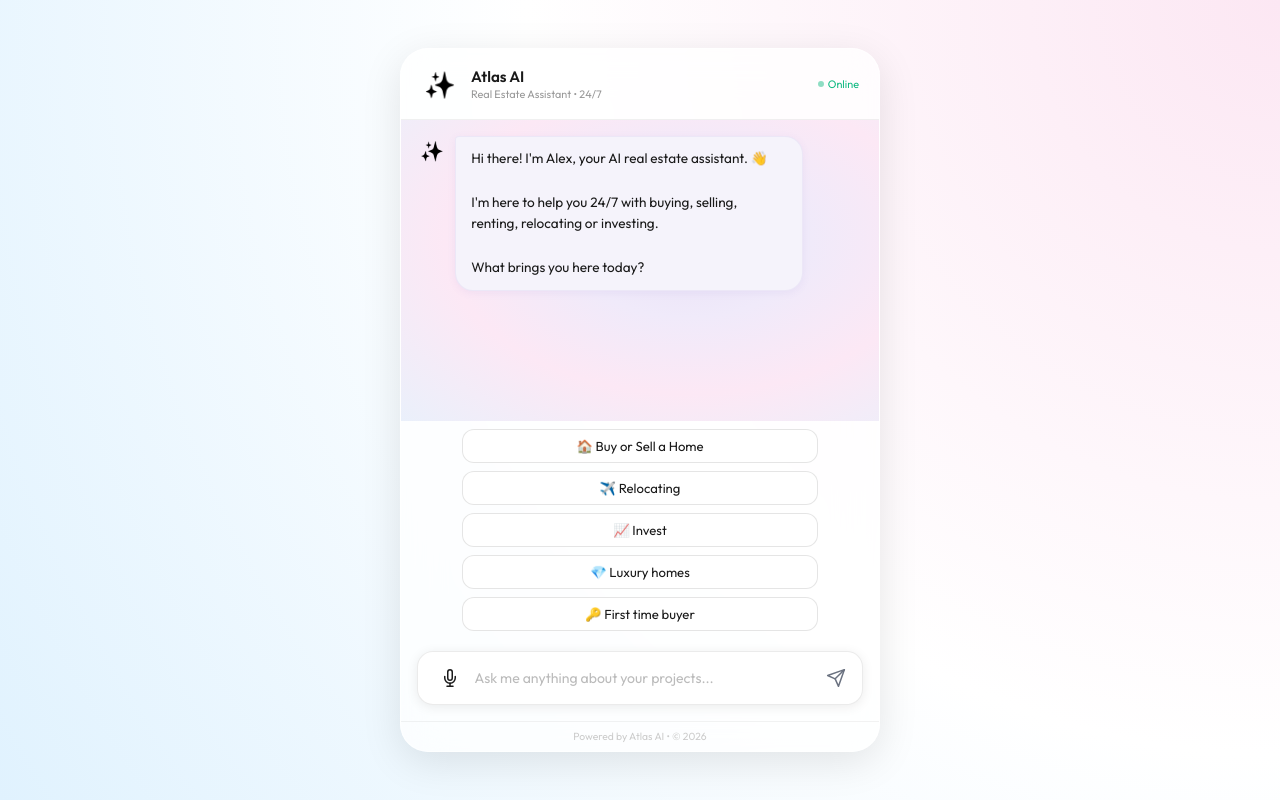
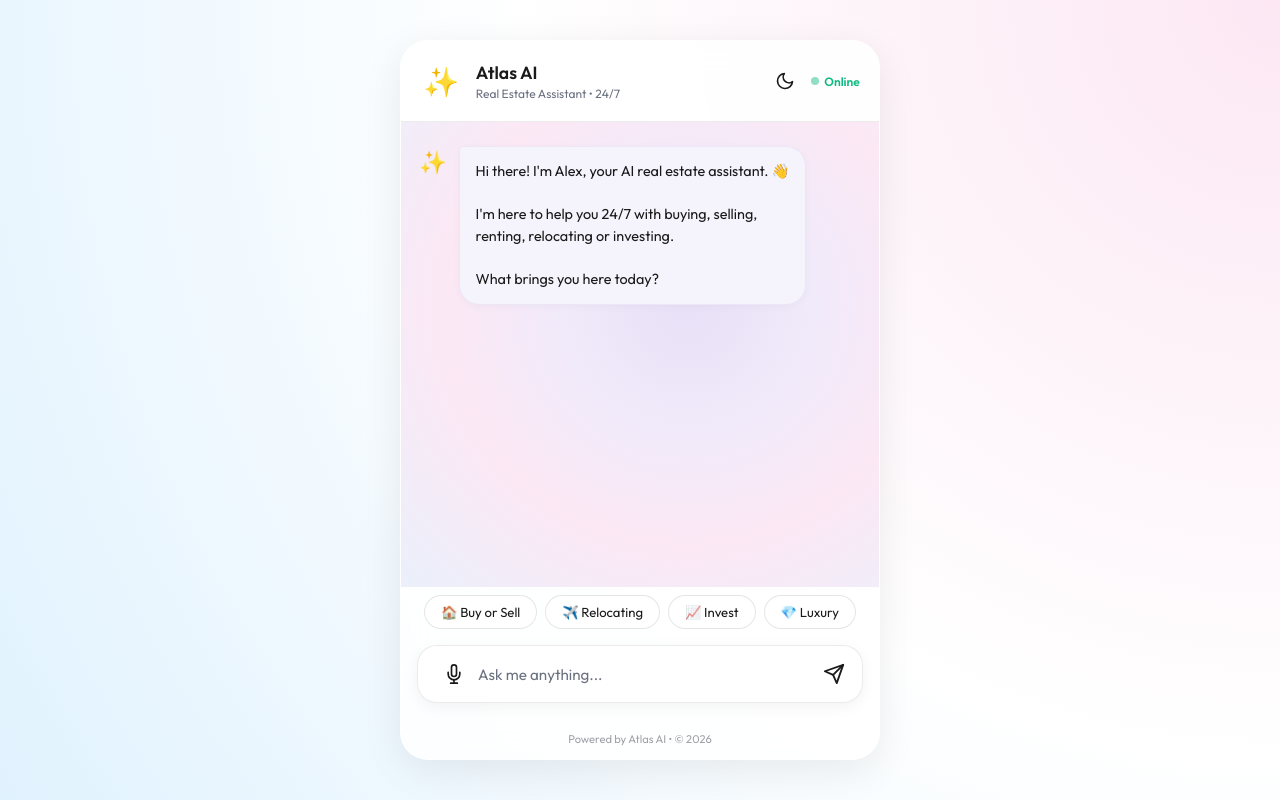
Before and after one commit to jovankaur/Atlas-alex, a Flask app: page / in a window 1280 px wide. Run offline with Flask 3, Linux system fonts and the light colour scheme.

Commit message:
Update index.html

```diff
--- a/templates/index.html
+++ b/templates/index.html
@@ -2,130 +2,190 @@
 <html lang="en">
 <head>
 <meta charset="UTF-8"/>
-<meta name="viewport" content="width=device-width, initial-scale=1.0"/>
+<meta name="viewport" content="width=device-width, initial-scale=1.0, maximum-scale=1.0, user-scalable=no"/>
 <title>Atlas AI</title>
 <link href="https://fonts.googleapis.com/css2?family=Outfit:wght@300;400;600&display=swap" rel="stylesheet">
 <style>
-*{box-sizing:border-box;margin:0;padding:0}
-body{font-family:'Outfit',sans-serif;background:radial-gradient(circle at top right,#fce7f3,#ffffff,#e0f2fe);min-height:100vh;display:flex;justify-content:center;align-items:center}
+  :root {
+    /* Light Theme Variables */
+    --bg-body: radial-gradient(circle at top right, #fce7f3, #ffffff, #e0f2fe);
+    --bg-card: rgba(255, 255, 255, 0.85);
+    --border-card: rgba(255, 255, 255, 0.6);
+    --shadow-card: 0 10px 40px rgba(0, 0, 0, 0.08);
+    --text-main: #1a1a1a;
+    --text-sub: #6b7280;
+    --bg-chat: radial-gradient(ellipse at 60% 40%, #e8e0f7 0%, #f0eafa 30%, #fce8f5 60%, #eaf0fb 100%);
+    --bg-bubble-alex: #f5f3fb;
+    --bg-bubble-user: #ede9f8;
+    --border-bubble: rgba(180, 160, 220, 0.15);
+    --bg-input: #ffffff;
+    --border-input: rgba(0, 0, 0, 0.08);
+    --bg-suggestion: #ffffff;
+    --border-suggestion: rgba(0, 0, 0, 0.1);
+    --hover-suggestion: #1a1a1a;
+    --text-suggestion-hover: #ffffff;
+    --icon-color: #1a1a1a;
+    --footer-text: #a1a1aa;
+  }
 
-.card{width:92vw;max-width:480px;height:88vh;background:rgba(255,255,255,0.75);backdrop-filter:blur(20px);border-radius:28px;box-shadow:0 10px 40px rgba(0,0,0,0.1);display:flex;flex-direction:column;overflow:hidden;border:1px solid rgba(255,255,255,0.6)}
+  [data-theme="dark"] {
+    /* Dark Theme Variables */
+    --bg-body: #0f172a;
+    --bg-card: rgba(30, 41, 59, 0.7);
+    --border-card: rgba(255, 255, 255, 0.1);
+    --shadow-card: 0 10px 40px rgba(0, 0, 0, 0.4);
+    --text-main: #f8fafc;
+    --text-sub: #94a3b8;
+    --bg-chat: linear-gradient(135deg, #0f172a 0%, #1e293b 100%);
+    --bg-bubble-alex: #1e293b;
+    --bg-bubble-user: #334155;
+    --border-bubble: rgba(255, 255, 255, 0.05);
+    --bg-input: #1e293b;
+    --border-input: rgba(255, 255, 255, 0.1);
+    --bg-suggestion: #1e293b;
+    --border-suggestion: rgba(255, 255, 255, 0.15);
+    --hover-suggestion: #f8fafc;
+    --text-suggestion-hover: #0f172a;
+    --icon-color: #f8fafc;
+    --footer-text: #64748b;
+  }
 
-header{padding:1rem 1.25rem;display:flex;align-items:center;gap:0.75rem;border-bottom:1px solid rgba(0,0,0,0.06)}
-.logo {
-  width: 38px;
-  height: 38px;
-  background: transparent;
-  border-radius: 0;
+  * { box-sizing: border-box; margin: 0; padding: 0; transition: background 0.3s ease, color 0.3s ease, border-color 0.3s ease; }
+
+  body {
+    font-family: 'Outfit', sans-serif;
+    background: var(--bg-body);
+    min-height: 100vh;
+    display: flex;
+    justify-content: center;
+    align-items: center;
+    padding: 1rem;
+  }
+
+  .card {
+    width: 100%;
+    max-width: 480px;
+    height: 90vh;
+    max-height: 850px;
+    background: var(--bg-card);
+    backdrop-filter: blur(20px);
+    -webkit-backdrop-filter: blur(20px);
+    border-radius: 28px;
+    box-shadow: var(--shadow-card);
+    display: flex;
+    flex-direction: column;
+    overflow: hidden;
+    border: 1px solid var(--border-card);
+  }
+
+  header {
+    padding: 1.2rem;
     display: flex;
     align-items: center;
-  justify-content: center;
-  font-size: 1.6rem;
-  flex-shrink: 0;
-  filter: grayscale(1) brightness(0);
+    gap: 0.85rem;
+    border-bottom: 1px solid var(--border-input);
   }
 
-header h1{font-size:0.95rem;font-weight:600;color:#1a1a1a}
-header p{font-size:0.68rem;color:#999;margin-top:1px}
-.status{margin-left:auto;display:flex;align-items:center;gap:4px;font-size:0.68rem;color:#10b981}
-.dot{width:6px;height:6px;background:#10b981;border-radius:50%;animation:pulse 2s infinite}
-@keyframes pulse{0%,100%{opacity:1}50%{opacity:0.4}}
-
-.chat-container{flex:1;overflow-y:auto;padding:1rem;display:flex;flex-direction:column;gap:0.75rem;background:radial-gradient(ellipse at 60% 40%,#e8e0f7 0%,#f0eafa 30%,#fce8f5 60%,#eaf0fb 100%)}
-.chat-container::-webkit-scrollbar{width:0}
-
-.message{display:flex;gap:0.5rem;animation:fadeIn 0.3s ease}
-@keyframes fadeIn{from{opacity:0;transform:translateY(6px)}to{opacity:1;transform:translateY(0)}}
-.message.user{flex-direction:row-reverse}
-.avatar{width:30px;height:30px;border-radius:50%;display:flex;align-items:center;justify-content:center;font-size:0.72rem;font-weight:700;flex-shrink:0}
-.avatar.alex{background:transparent;color:#000;font-size:1.2rem;filter:grayscale(1) brightness(0);}
-.avatar.user{background:#e0f2fe;color:#0369a1}
-
-/* Inspo-style bubbles: very light lavender-white, black text */
-.bubble{max-width:78%;padding:0.7rem 0.95rem;border-radius:18px;font-size:0.85rem;line-height:1.6;color:#1a1a1a}
-.message.alex .bubble{
-  background:#f5f3fb;
-  color:#1a1a1a;
-  border-top-left-radius:4px;
-  box-shadow:0 2px 8px rgba(120,80,180,0.07);
-  border:1px solid rgba(180,160,220,0.15);
-}
-.message.user .bubble{
-  background:#ede9f8;
-  color:#1a1a1a;
-  border-top-right-radius:4px;
-  box-shadow:0 2px 8px rgba(120,80,180,0.07);
-  border:1px solid rgba(180,160,220,0.18);
+  .logo {
+    width: 42px; height: 42px;
+    background: transparent;
+    display: flex; align-items: center; justify-content: center;
+    font-size: 1.8rem; flex-shrink: 0;
   }
 
-.typing{display:none;align-items:center;gap:0.5rem}
-.typing-dots{display:flex;gap:3px;background:#f5f3fb;padding:0.6rem 0.8rem;border-radius:16px;border-top-left-radius:4px;border:1px solid rgba(180,160,220,0.15);box-shadow:0 2px 8px rgba(120,80,180,0.07)}
-.typing-dots span{width:6px;height:6px;background:#aaa;border-radius:50%;animation:bounce 1.2s infinite}
-.typing-dots span:nth-child(2){animation-delay:0.2s}
-.typing-dots span:nth-child(3){animation-delay:0.4s}
-@keyframes bounce{0%,60%,100%{transform:translateY(0)}30%{transform:translateY(-6px)}}
+  .header-text { flex: 1; }
+  header h1 { font-size: 1.1rem; font-weight: 600; color: var(--text-main); }
+  header p { font-size: 0.75rem; color: var(--text-sub); margin-top: 2px; }
 
-.suggestions{display:flex;flex-direction:column;align-items:center;gap:0.5rem;padding:0.5rem 1rem}
-.suggestion{background:white;border:1px solid rgba(0,0,0,0.1);color:#1a1a1a;padding:0.5rem 1rem;border-radius:12px;font-size:0.82rem;font-family:'Outfit',sans-serif;cursor:pointer;width:80%;text-align:center;transition:all 0.2s}
-.suggestion:hover{background:#1a1a1a;color:#fff;border-color:transparent}
+  .header-actions { display: flex; align-items: center; gap: 12px; }
 
-.input-wrap{padding:0.75rem 1rem 1rem}
-.input-row{
-  display:flex;
-  gap:0.5rem;
-  align-items:center;
-  background:white;
-  border-radius:16px;
-  padding:0.5rem 0.5rem 0.5rem 1rem;
-  box-shadow:0 2px 12px rgba(0,0,0,0.08);
-  border:1px solid rgba(0,0,0,0.08);
+  .status { display: flex; align-items: center; gap: 5px; font-size: 0.75rem; color: #10b981; font-weight: 600;}
+  .dot { width: 8px; height: 8px; background: #10b981; border-radius: 50%; animation: pulse 2s infinite; }
+  @keyframes pulse { 0%, 100% { opacity: 1; } 50% { opacity: 0.4; } }
+
+  /* Theme Toggle Button */
+  .theme-btn {
+    background: transparent; border: none; cursor: pointer; color: var(--text-main);
+    display: flex; align-items: center; justify-content: center; padding: 4px;
+    border-radius: 50%; transition: transform 0.2s;
+  }
+  .theme-btn:hover { transform: scale(1.1); }
+  .theme-btn svg { width: 20px; height: 20px; }
+
+  .chat-container {
+    flex: 1; overflow-y: auto; padding: 1.5rem 1rem; display: flex; flex-direction: column;
+    gap: 1rem; background: var(--bg-chat);
+  }
+  .chat-container::-webkit-scrollbar { width: 4px; }
+  .chat-container::-webkit-scrollbar-thumb { background: var(--border-suggestion); border-radius: 10px; }
+
+  .message { display: flex; gap: 0.6rem; animation: fadeIn 0.4s cubic-bezier(0.2, 0.8, 0.2, 1); }
+  @keyframes fadeIn { from { opacity: 0; transform: translateY(10px); } to { opacity: 1; transform: translateY(0); } }
+  .message.user { flex-direction: row-reverse; }
+
+  .avatar {
+    width: 32px; height: 32px; border-radius: 50%; display: flex; align-items: center;
+    justify-content: center; font-size: 0.8rem; font-weight: 600; flex-shrink: 0;
+  }
+  .avatar.alex { background: transparent; font-size: 1.4rem; }
+  .avatar.user { background: #0ea5e9; color: white; }
+
+  .bubble {
+    max-width: 78%; padding: 0.85rem 1rem; border-radius: 20px; font-size: 0.9rem;
+    line-height: 1.5; color: var(--text-main);
+  }
+  .message.alex .bubble {
+    background: var(--bg-bubble-alex); border-top-left-radius: 4px;
+    box-shadow: 0 2px 8px rgba(0,0,0,0.03); border: 1px solid var(--border-bubble);
+  }
+  .message.user .bubble {
+    background: var(--bg-bubble-user); border-top-right-radius: 4px;
+    box-shadow: 0 2px 8px rgba(0,0,0,0.03); border: 1px solid var(--border-bubble);
   }
 
-/* Mic button — black icon like inspo */
-.mic-btn{
-  background:transparent;
-  border:none;
-  padding:0.45rem;
-  cursor:pointer;
-  color:#1a1a1a;
-  display:flex;
-  align-items:center;
-  flex-shrink:0;
-  transition:color 0.2s;
+  .typing { display: none; align-items: center; gap: 0.5rem; }
+  .typing-dots {
+    display: flex; gap: 4px; background: var(--bg-bubble-alex); padding: 0.8rem 1rem;
+    border-radius: 18px; border-top-left-radius: 4px; border: 1px solid var(--border-bubble);
   }
-.mic-btn.recording{color:#ef4444;animation:pulse 1s infinite}
+  .typing-dots span { width: 6px; height: 6px; background: var(--text-sub); border-radius: 50%; animation: bounce 1.2s infinite; }
+  .typing-dots span:nth-child(2) { animation-delay: 0.2s; }
+  .typing-dots span:nth-child(3) { animation-delay: 0.4s; }
+  @keyframes bounce { 0%, 60%, 100% { transform: translateY(0); } 30% { transform: translateY(-5px); } }
 
-.input-row input{
-  flex:1;
-  background:transparent;
-  border:none;
-  outline:none;
-  font-family:'Outfit',sans-serif;
-  font-size:0.88rem;
-  color:#1a1a1a;
+  .suggestions {
+    display: flex; flex-wrap: wrap; justify-content: center; gap: 0.5rem;
+    padding: 0.5rem 1rem 0; background: transparent;
   }
-.input-row input::placeholder{color:#bbb}
+  .suggestion {
+    background: var(--bg-suggestion); border: 1px solid var(--border-suggestion);
+    color: var(--text-main); padding: 0.5rem 1rem; border-radius: 20px;
+    font-size: 0.82rem; font-family: 'Outfit', sans-serif; cursor: pointer;
+    transition: all 0.2s; white-space: nowrap;
+  }
+  .suggestion:hover { background: var(--hover-suggestion); color: var(--text-suggestion-hover); border-color: transparent; }
 
-/* Send button — bare icon inside input bar, like inspo */
-.send-btn{
-  background:transparent;
-  border:none;
-  border-radius:0;
-  width:36px;
-  height:36px;
-  display:flex;
-  align-items:center;
-  justify-content:center;
-  cursor:pointer;
-  flex-shrink:0;
-  transition:opacity 0.15s;
-  color:#6b7280;
-  padding:0;
+  .input-wrap { padding: 1rem; background: transparent; }
+  .input-row {
+    display: flex; gap: 0.5rem; align-items: center; background: var(--bg-input);
+    border-radius: 20px; padding: 0.5rem 0.5rem 0.5rem 1.2rem;
+    box-shadow: 0 4px 15px rgba(0,0,0,0.05); border: 1px solid var(--border-input);
   }
-.send-btn:hover{opacity:0.7}
-.send-btn svg{width:20px;height:20px}
 
-footer{text-align:center;padding:0.5rem;color:#ccc;font-size:0.65rem;border-top:1px solid rgba(0,0,0,0.05)}
+  .mic-btn { background: transparent; border: none; padding: 0.4rem; cursor: pointer; color: var(--icon-color); display: flex; align-items: center; flex-shrink: 0; transition: color 0.2s; }
+  .mic-btn.recording { color: #ef4444; animation: pulse 1s infinite; }
+
+  .input-row input { flex: 1; background: transparent; border: none; outline: none; font-family: 'Outfit', sans-serif; font-size: 0.95rem; color: var(--text-main); }
+  .input-row input::placeholder { color: var(--text-sub); }
+
+  .send-btn {
+    background: transparent; border: none; width: 40px; height: 40px; display: flex; align-items: center;
+    justify-content: center; cursor: pointer; flex-shrink: 0; color: var(--icon-color);
+  }
+  .send-btn:hover { opacity: 0.7; }
+  .send-btn svg { width: 22px; height: 22px; }
+
+  footer { text-align: center; padding: 0.8rem; color: var(--footer-text); font-size: 0.7rem; }
 </style>
 </head>
 <body>
@@ -133,11 +193,31 @@ footer{text-align:center;padding:0.5rem;color:#ccc;font-size:0.65rem;border-top:
 <div class="card">
   <header>
     <div class="logo">✨</div>
-    <div>
+    <div class="header-text">
       <h1>Atlas AI</h1>
       <p>Real Estate Assistant • 24/7</p>
     </div>
+    <div class="header-actions">
+      <button class="theme-btn" onclick="toggleTheme()" title="Switch Theme">
+        <!-- Sun Icon (Hidden by default in light mode) -->
+        <svg id="icon-sun" style="display: none;" xmlns="http://www.w3.org/2000/svg" viewBox="0 0 24 24" fill="none" stroke="currentColor" stroke-width="2" stroke-linecap="round" stroke-linejoin="round">
+          <circle cx="12" cy="12" r="5"></circle>
+          <line x1="12" y1="1" x2="12" y2="3"></line>
+          <line x1="12" y1="21" x2="12" y2="23"></line>
+          <line x1="4.22" y1="4.22" x2="5.64" y2="5.64"></line>
+          <line x1="18.36" y1="18.36" x2="19.78" y2="19.78"></line>
+          <line x1="1" y1="12" x2="3" y2="12"></line>
+          <line x1="21" y1="12" x2="23" y2="12"></line>
+          <line x1="4.22" y1="19.78" x2="5.64" y2="18.36"></line>
+          <line x1="18.36" y1="5.64" x2="19.78" y2="4.22"></line>
+        </svg>
+        <!-- Moon Icon -->
+        <svg id="icon-moon" xmlns="http://www.w3.org/2000/svg" viewBox="0 0 24 24" fill="none" stroke="currentColor" stroke-width="2" stroke-linecap="round" stroke-linejoin="round">
+          <path d="M21 12.79A9 9 0 1 1 11.21 3 7 7 0 0 0 21 12.79z"></path>
+        </svg>
+      </button>
       <div class="status"><div class="dot"></div>Online</div>
+    </div>
   </header>
 
   <div class="chat-container" id="chatContainer">
@@ -146,36 +226,33 @@ footer{text-align:center;padding:0.5rem;color:#ccc;font-size:0.65rem;border-top:
       <div class="bubble">Hi there! I'm Alex, your AI real estate assistant. 👋<br><br>I'm here to help you 24/7 with buying, selling, renting, relocating or investing.<br><br>What brings you here today?</div>
     </div>
     <div class="typing" id="typing">
-      <div class="avatar alex" style="background:transparent;filter:grayscale(1) brightness(0);">✨</div>
+      <div class="avatar alex">✨</div>
       <div class="typing-dots"><span></span><span></span><span></span></div>
     </div>
   </div>
 
   <div class="suggestions" id="suggestions">
-    <button class="suggestion" onclick="sendSuggestion('I want to buy or sell a home')">🏠 Buy or Sell a Home</button>
+    <button class="suggestion" onclick="sendSuggestion('I want to buy or sell a home')">🏠 Buy or Sell</button>
     <button class="suggestion" onclick="sendSuggestion('I am relocating')">✈️ Relocating</button>
     <button class="suggestion" onclick="sendSuggestion('I want to invest in property')">📈 Invest</button>
-    <button class="suggestion" onclick="sendSuggestion('Show me luxury homes')">💎 Luxury homes</button>
-    <button class="suggestion" onclick="sendSuggestion('I am a first time buyer')">🔑 First time buyer</button>
+    <button class="suggestion" onclick="sendSuggestion('Show me luxury homes')">💎 Luxury</button>
   </div>
 
   <div class="input-wrap">
     <div class="input-row">
-      <!-- Mic icon in black -->
       <button class="mic-btn" id="micBtn" onclick="toggleVoice()" title="Voice input">
-        <svg xmlns="http://www.w3.org/2000/svg" width="18" height="18" viewBox="0 0 24 24" fill="none" stroke="currentColor" stroke-width="2" stroke-linecap="round" stroke-linejoin="round">
+        <svg xmlns="http://www.w3.org/2000/svg" width="20" height="20" viewBox="0 0 24 24" fill="none" stroke="currentColor" stroke-width="2" stroke-linecap="round" stroke-linejoin="round">
           <path d="M12 1a3 3 0 0 0-3 3v8a3 3 0 0 0 6 0V4a3 3 0 0 0-3-3z"/>
           <path d="M19 10v2a7 7 0 0 1-14 0v-2"/>
           <line x1="12" y1="19" x2="12" y2="23"/>
           <line x1="8" y1="23" x2="16" y2="23"/>
         </svg>
       </button>
-      <input type="text" id="userInput" placeholder="Ask me anything about your projects..." onkeydown="if(event.key==='Enter')sendMessage()"/>
-      <!-- Send button — paper plane like inspo -->
+      <input type="text" id="userInput" placeholder="Ask me anything..." onkeydown="if(event.key==='Enter')sendMessage()"/>
       <button class="send-btn" onclick="sendMessage()" title="Send">
-        <svg xmlns="http://www.w3.org/2000/svg" viewBox="0 0 24 24" fill="none" stroke="currentColor" stroke-width="1.8" stroke-linecap="round" stroke-linejoin="round">
-          <polygon points="22 2 11 13 2 9 22 2"/>
-          <polyline points="22 2 15 22 11 13"/>
+        <svg xmlns="http://www.w3.org/2000/svg" viewBox="0 0 24 24" fill="none" stroke="currentColor" stroke-width="2" stroke-linecap="round" stroke-linejoin="round">
+          <line x1="22" y1="2" x2="11" y2="13"></line>
+          <polygon points="22 2 15 22 11 13 2 9 22 2"></polygon>
         </svg>
       </button>
     </div>
@@ -185,6 +262,29 @@ footer{text-align:center;padding:0.5rem;color:#ccc;font-size:0.65rem;border-top:
 </div>
 
 <script>
+// Theme Toggle Logic
+function toggleTheme() {
+  const body = document.documentElement;
+  const iconSun = document.getElementById('icon-sun');
+  const iconMoon = document.getElementById('icon-moon');
+
+  if (body.getAttribute('data-theme') === 'dark') {
+    body.removeAttribute('data-theme');
+    iconSun.style.display = 'none';
+    iconMoon.style.display = 'block';
+  } else {
+    body.setAttribute('data-theme', 'dark');
+    iconSun.style.display = 'block';
+    iconMoon.style.display = 'none';
+  }
+}
+
+// System check for user's default system theme preference
+if (window.matchMedia && window.matchMedia('(prefers-color-scheme: dark)').matches) {
+  toggleTheme();
+}
+
+// Chat Logic
 const sessionId = Math.random().toString(36).substr(2,9);
 let isTyping = false;
 let recognition = null;
```
Lines whose indentation alone changed are shown as unchanged.
